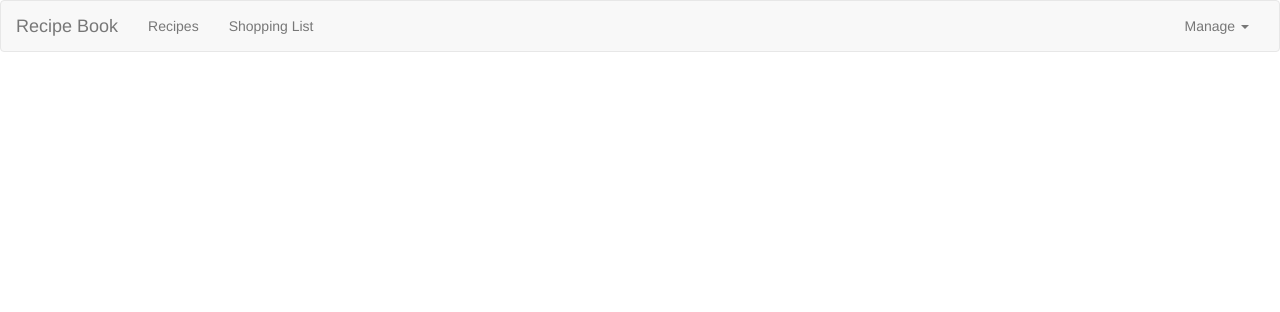
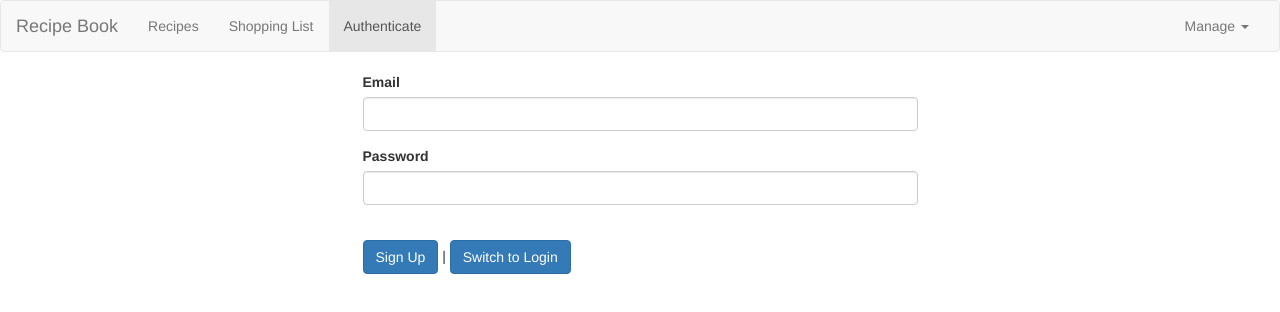
Before and after one commit to felipe-u/RecipeBook2, an Angular app: page /auth in a window 1280 px wide. Before the commit this address led to /. Shown: the top 312 px of the page. Built offline with nearby package versions, Linux system fonts and the light colour scheme.

Commit message:
Basic Setup for Authentication

```diff
--- a/src/app/app-routing.module.ts
+++ b/src/app/app-routing.module.ts
@@ -6,6 +6,7 @@ import { RecipeDetailComponent } from "./recipes/recipe-detail/recipe-detail.com
 import { RecipeStartComponent } from "./recipes/recipe-start/recipe-start.component";
 import { RecipeEditComponent } from "./recipes/recipe-edit/recipe-edit.component";
 import { RecipesResolverService } from "./recipes/recipes.resolver.service";
+import { AuthComponent } from "./auth/auth.component";
 
 const appRoutes: Routes = [
     { path: '', redirectTo: '/recipes', pathMatch: 'full' },
@@ -18,6 +19,7 @@ const appRoutes: Routes = [
         ]
     },
     { path: 'shopping-list', component: ShoppingListComponent },
+    { path: 'auth', component: AuthComponent }
 ]
 
 @NgModule({
--- a/src/app/app.module.ts
+++ b/src/app/app.module.ts
@@ -17,6 +17,7 @@ import { RecipeStartComponent } from './recipes/recipe-start/recipe-start.compon
 import { RecipeEditComponent } from './recipes/recipe-edit/recipe-edit.component';
 import { RecipesService } from './recipes/recipes.service';
 import { HttpClientModule } from '@angular/common/http';
+import { AuthComponent } from './auth/auth.component';
 
 @NgModule({
   declarations: [
@@ -30,7 +31,8 @@ import { HttpClientModule } from '@angular/common/http';
     RecipeDetailComponent,
     DropdownDirective,
     RecipeStartComponent,
-    RecipeEditComponent
+    RecipeEditComponent,
+    AuthComponent
   ],
   imports: [
     BrowserModule,
--- /dev/null
+++ b/src/app/auth/auth.component.html
@@ -0,0 +1,19 @@
+<div class="row">
+    <div class="col-xs-12 col-md-6 col-md-offset-3">
+        <form>
+            <div class="form-group">
+                <label for="email">Email</label>
+                <input type="email" id="email" class="form-control">
+            </div>
+            <div class="form-group">
+                <label for="password">Password</label>
+                <input type="password" id="password" class="form-control">
+            </div>
+            <br>
+            <div>
+                <button class="btn btn-primary">Sign Up</button> |
+                <button class="btn btn-primary">Switch to Login</button>
+            </div>
+        </form>
+    </div>
+</div>
--- a/src/app/header/header.component.html
+++ b/src/app/header/header.component.html
@@ -8,6 +8,7 @@
             <ul class="nav navbar-nav">
                 <li routerLinkActive="active"><a routerLink="/recipes">Recipes</a></li>
                 <li routerLinkActive="active"><a routerLink="/shopping-list">Shopping List</a></li>
+                <li routerLinkActive="active"><a routerLink="/auth">Authenticate</a></li>
             </ul>
             <ul class="nav navbar-nav navbar-right">
                 <li class="dropdown" appDropdown>
```
Also changed, not shown: src/app/auth/auth.component.ts (added, +7 -0 lines).
